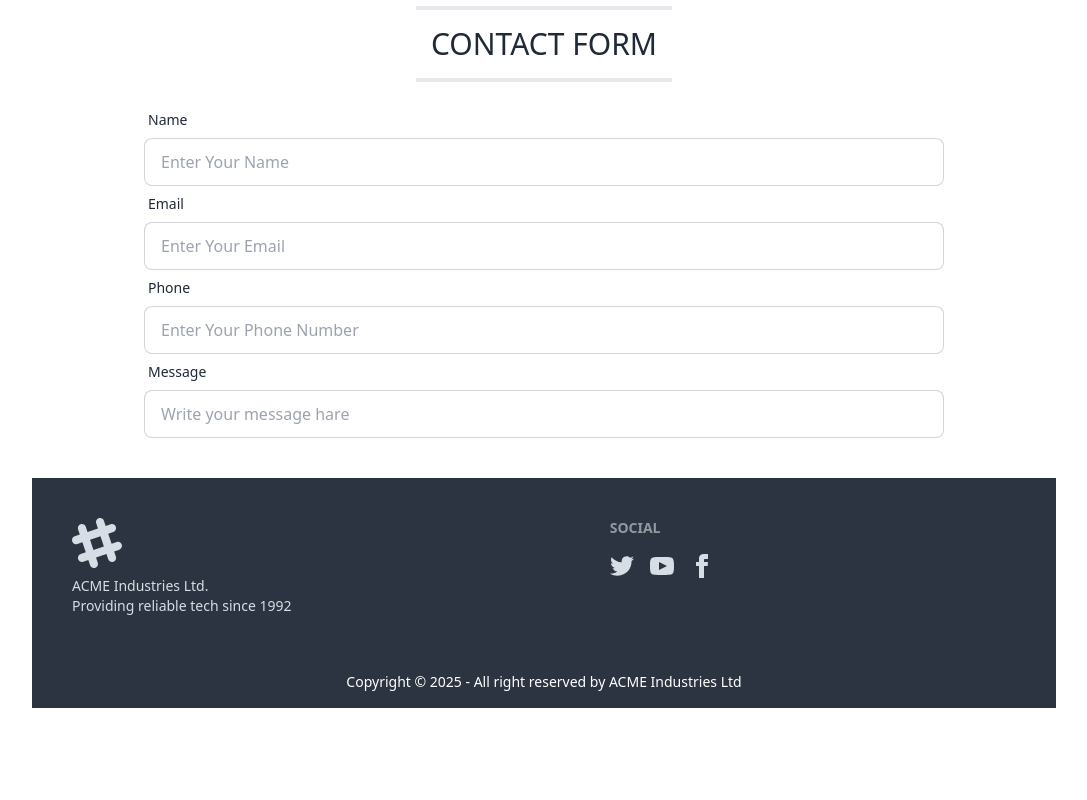
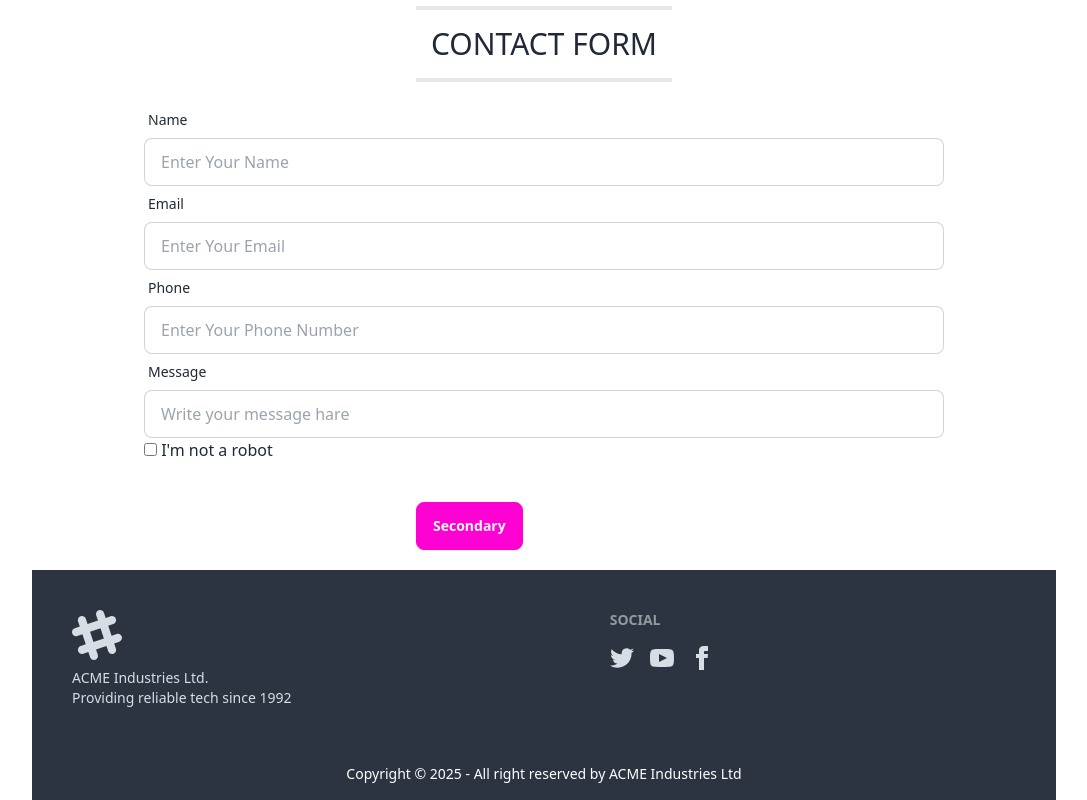
Before and after one commit to mojahidmamu/bistro-boss-project, a React (Vite) app: page /contact in a window 1280 px wide. Shown: the part 642-1442 px from the top of the page, without its empty margins (96-1183 px from the left). Before the commit the page ends 1350 px from the top, so only its background shows below. Built offline with nearby package versions, Linux system fonts and the light colour scheme.

Commit message:
added the login and signin extra

```diff
--- a/src/Pages/Login/Login.jsx
+++ b/src/Pages/Login/Login.jsx
@@ -55,6 +55,7 @@ const Login = () => {
               <p className="text-gray-400 text-center">New here? Create a New Account</p>
 
             </form>
+            <div className="divider">Or sign in with</div>
           </div>
         </div>
       </div>
--- a/src/Pages/Shared/Contact/Contact.jsx
+++ b/src/Pages/Shared/Contact/Contact.jsx
@@ -73,10 +73,14 @@ const Contact = () => {
               className="input input-bordered"
               required
             />
-           </div>
+            <label>
+              <input type="checkbox" /> I'm not a robot
+            </label>
+          </div>
         </div>
+      </form>
+      <button className="btn btn-secondary mb-5 ml-96">Secondary</button>
 
-      </form>
     </div>
   );
 };
--- a/src/Pages/Shared/Login/Login.jsx
+++ /dev/null
@@ -1,15 +0,0 @@
-import React from 'react';
-import { Helmet } from 'react-helmet-async';
-
-const Login = () => {
-    return (
-        <div>
-            <Helmet>
-        <title>  | Login</title>
-       </Helmet>
-            <h3>this is login</h3>
-        </div>
-    );
-};
-
-export default Login;
--- a/src/Pages/SingUp/SingUp.jsx
+++ b/src/Pages/SingUp/SingUp.jsx
@@ -61,6 +61,7 @@ const SingUp = () => {
               <p className="text-gray-400 text-center"> Already registered? <span className="font-bold">Go to log in</span></p>
 
             </form>
+            <div className="divider">Or sign in with</div>
           </div>
         </div>
       </div>
```
